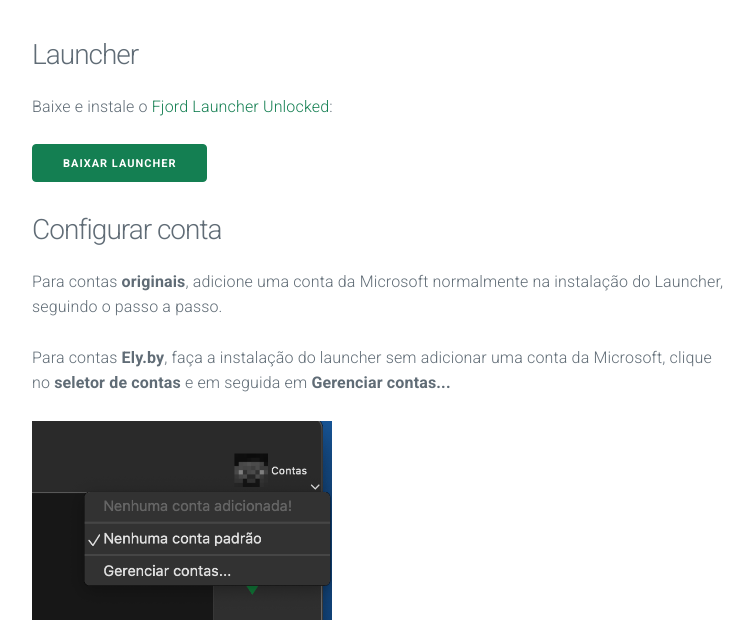
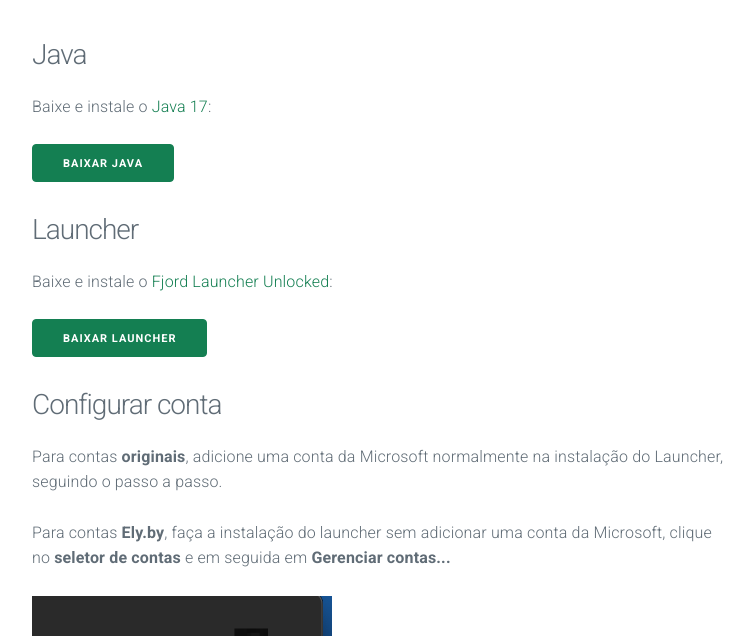
Before and after one commit to flipeip/MineMod, a plain HTML site: page index.html in a window 1280 px wide. Shown: the part 164-800 px from the top of the page, without its empty margins (258-1012 px from the left). Drawn offline with nearby package versions, Linux system fonts and the light colour scheme.

Commit message:
Adicionada instalação do Java

```diff
--- a/index.html
+++ b/index.html
@@ -55,6 +55,12 @@
             <section>
                 <h2>Instalação</h2>
                 <section>
+                    <h3>Java</h3>
+                    <p>Baixe e instale o <a href="https://www.azul.com/downloads/?version=java-17-lts&os=windows&architecture=x86-64-bit&package=jre#zulu">Java 17</a>:</p>
+                    <a href="https://www.azul.com/downloads/?version=java-17-lts&os=windows&architecture=x86-64-bit&package=jre#zulu"><button>Baixar Java</button></a>
+                </section>
+
+                <section>
                     <h3>Launcher</h3>
                     <p>Baixe e instale o <a href="https://prismlauncher.org/download/windows/">Fjord Launcher Unlocked</a>:</p>
                     <a href="https://github.com/hero-persson/FjordLauncherUnlocked/releases/latest/"><button>Baixar Launcher</button></a>
```
